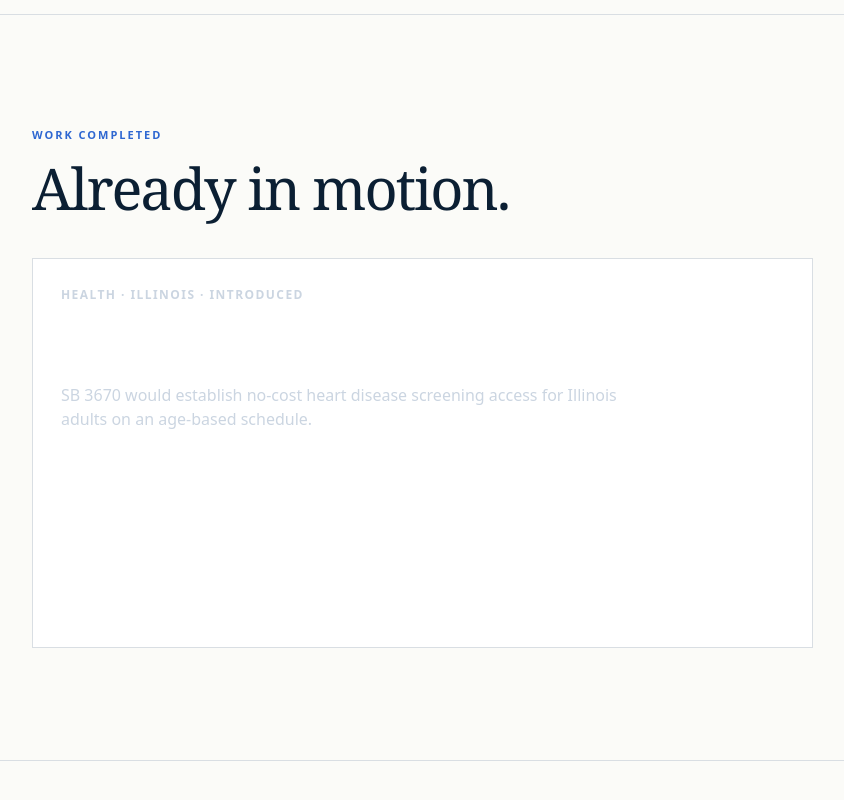
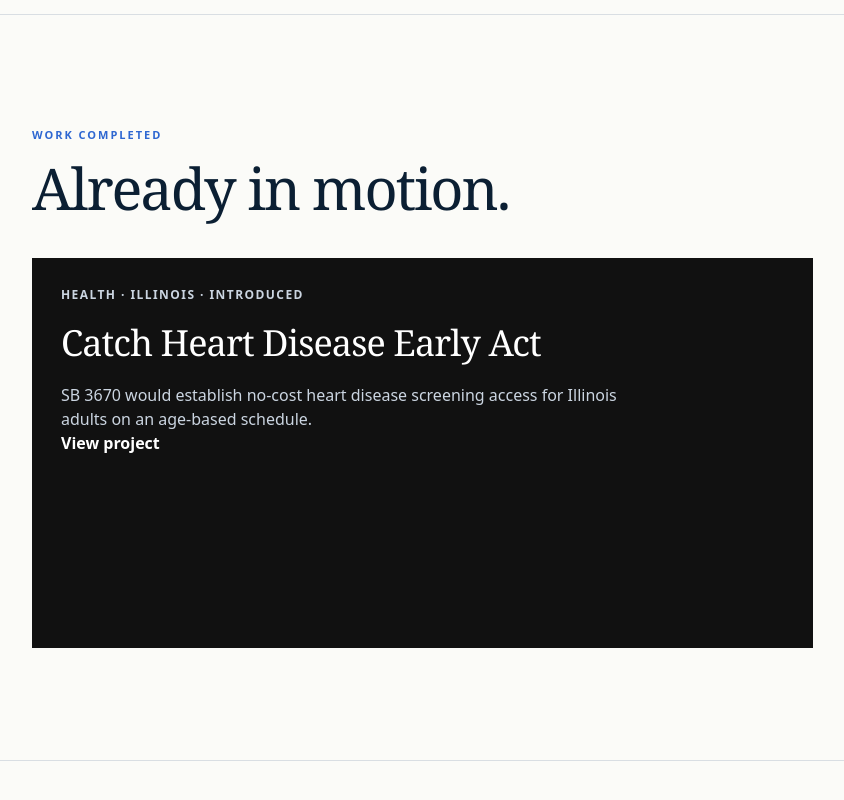
Before and after one commit to Archer4K/north-star-legislative-group, a Next.js app: page /work in a window 1280 px wide. Shown: the part 470-1270 px from the top of the page, without its empty margins (18-862 px from the left). Built offline with nearby package versions, Linux system fonts and the light colour scheme.

Commit message:
Fix completed work card default color

```diff
--- a/app/work/page.tsx
+++ b/app/work/page.tsx
@@ -16,7 +16,7 @@ export default function Work() {
           <div className="kicker">Work completed</div>
           <h2 className="h2 mt-4">Already in motion.</h2>
           <div className="mt-10 grid gap-4 lg:grid-cols-3">
-            <Link href="/work/sb-3670" className="card min-h-[390px] border-black bg-black text-white lg:col-span-2 hover:border-black hover:bg-black">
+            <Link href="/work/sb-3670" className="card min-h-[390px] text-white lg:col-span-2" style={{ backgroundColor: "#111111", borderColor: "#111111" }}>
               <div>
                 <div className="text-xs font-bold uppercase tracking-[.12em] text-slate-300">Health · Illinois · Introduced</div>
                 <h3 className="serif mt-5 text-4xl tracking-tight">Catch Heart Disease Early Act</h3>
```
